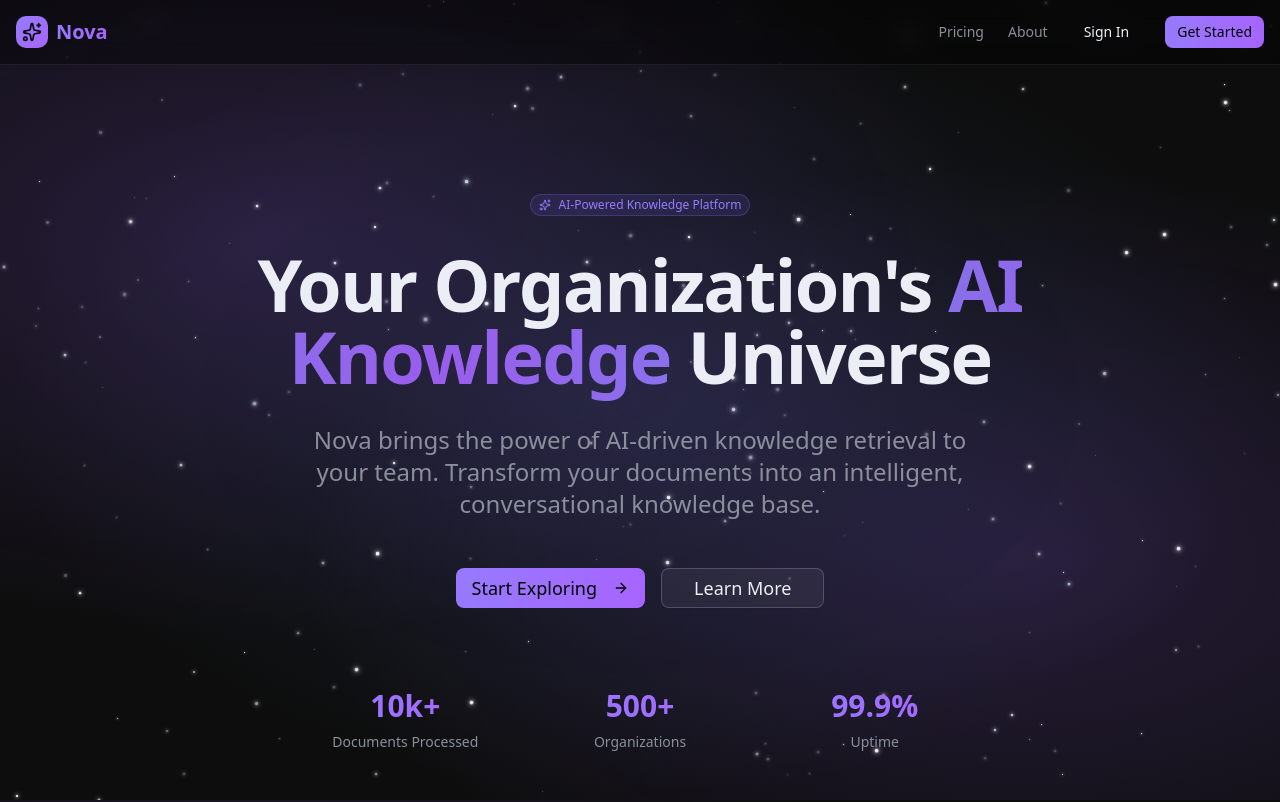
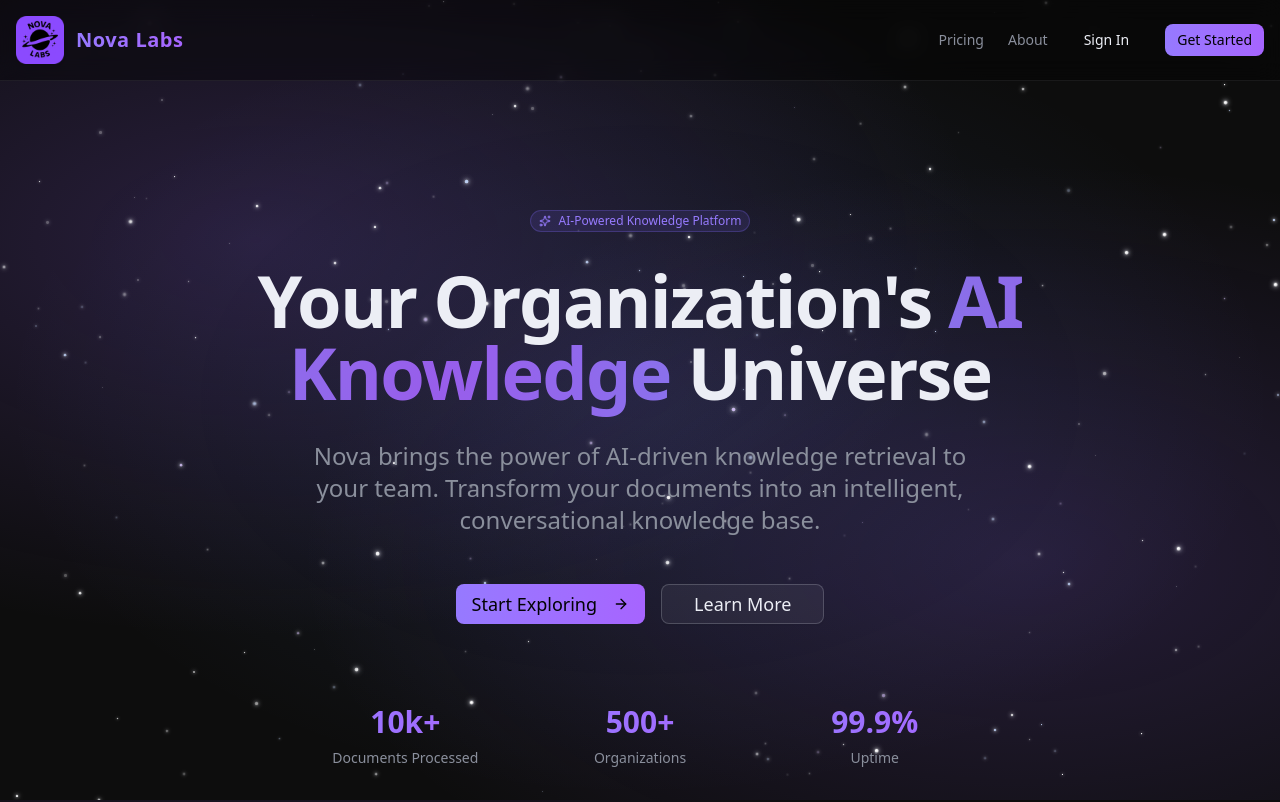
Before and after one commit to KhiemNguyen15/nova, a Next.js app: page / in a window 1280 px wide. Shown: the top 802 px of the page. Built offline with nearby package versions, Linux system fonts and the light colour scheme; no server answers.

Commit message:
feat: add logo

```diff
--- a/components/navigation/main-nav.tsx
+++ b/components/navigation/main-nav.tsx
@@ -1,8 +1,8 @@
 "use client";
 
+import Image from "next/image";
 import Link from "next/link";
 import { Button } from "@/components/ui/button";
-import { Sparkles } from "lucide-react";
 import { UserNav } from "./user-nav";
 import { useUser } from "@auth0/nextjs-auth0/client";
 
@@ -13,12 +13,17 @@ export function MainNav() {
     <header className="border-b border-border/50 backdrop-blur-md sticky top-0 z-50 bg-background/40">
       <div className="container mx-auto px-4 py-4 flex items-center justify-between">
         {/* Logo */}
-        <Link href="/" className="flex items-center gap-2">
-          <div className="w-8 h-8 rounded-lg bg-gradient-to-br from-primary to-accent flex items-center justify-center">
-            <Sparkles className="w-5 h-5 text-primary-foreground" />
-          </div>
-          <span className="text-xl font-bold bg-gradient-to-r from-primary to-accent bg-clip-text text-transparent">
-            Nova
+        <Link href="/" className="flex items-center gap-3" aria-label="Nova Labs home">
+          <Image
+            src="/nova-logo.png"
+            alt="Nova Labs logo"
+            width={132}
+            height={72}
+            priority
+            className="h-12 w-auto drop-shadow-sm"
+          />
+          <span className="text-xl font-semibold tracking-wide bg-gradient-to-r from-primary to-accent bg-clip-text text-transparent">
+            Nova Labs
           </span>
         </Link>
 
```
Also changed, not shown: public/nova-logo.png (added).
